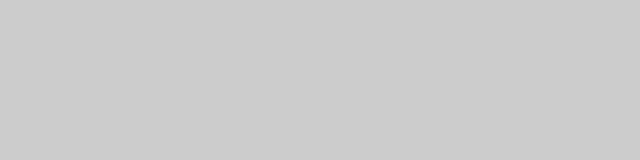
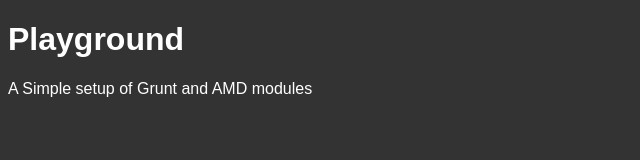
Before and after one commit to Eruant/Vanilla-grunt-project, a website: page src/index.html in a window 1280 px wide. Shown: the whole page, without its empty margins (0-640 px from the left). Drawn offline with Linux system fonts and the light colour scheme; files that its build step writes are made by us from their sources; files whose address does not match are found by name.

Commit message:
Changed files to use sass rather than css

```diff
--- a/bin/css/playground.min.css
+++ b/bin/css/playground.min.css
@@ -1 +1,4 @@
-body{background:#ccc}
+body {
+  background: #333333 none;
+  color: white;
+  font-family: Arial, sans-serif; }
--- a/package.json
+++ b/package.json
@@ -8,7 +8,8 @@
     "grunt-contrib-uglify": "0.2.1",
     "grunt-contrib-cssmin": "0.6.1",
     "grunt-contrib-htmlmin": "0.1.3",
-    "grunt-smushit": "0.4.2"
+    "grunt-smushit": "0.4.2",
+    "grunt-contrib-sass": "0.3.0"
   },
   "src": {
     "js": "src/js",
--- /dev/null
+++ b/src/css/page.scss
@@ -0,0 +1,8 @@
+$background: #333;
+$forground: #fff;
+
+body {
+	background: $background none;
+	color: $forground;
+	font-family: Arial, sans-serif;
+}
--- a/src/index.html
+++ b/src/index.html
@@ -6,6 +6,8 @@
 		<link rel="stylesheet" href="css/playground.min.css">
 	</head>
 	<body>
+		<h1>Playground</h1>
+		<p>A Simple setup of Grunt and AMD modules</p>
 		<script src="js/playground.all.min.js"></script>
 	</body>
 </html>
```
Also changed, not shown: Gruntfile.js (+16 -2 lines), bin/index.html (+1 -1 lines), src/css/page.css (deleted).
